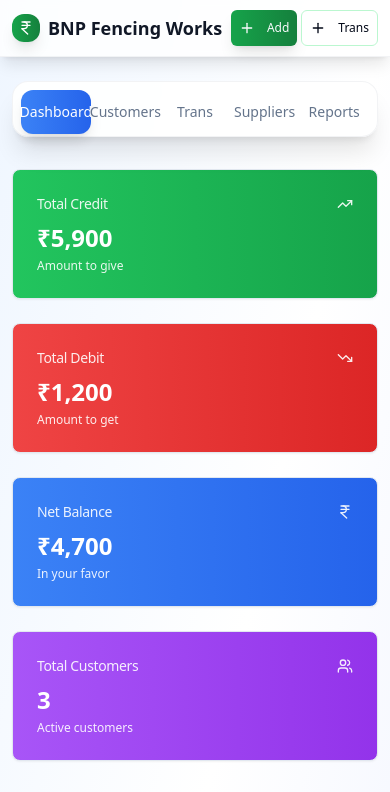
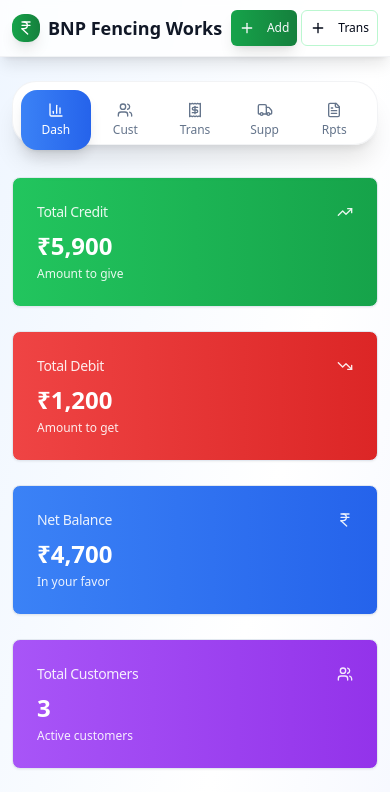
Before and after one commit to kishoreksk/pocket-book-online, a React (Vite) app: page / in a window 390 px wide. Shown: the top 792 px of the page. Built offline with nearby package versions, Linux system fonts and the light colour scheme.

Commit message:
Fix: Navigation panel with icons and responsiveness
Implement navigation panel with icons and ensure mobile responsiveness.

```diff
--- a/src/pages/Index.tsx
+++ b/src/pages/Index.tsx
@@ -1,11 +1,10 @@
-
 import React, { useState, useEffect } from 'react';
 import { Card, CardContent, CardHeader, CardTitle } from '@/components/ui/card';
 import { Button } from '@/components/ui/button';
 import { Input } from '@/components/ui/input';
 import { Badge } from '@/components/ui/badge';
 import { Tabs, TabsContent, TabsList, TabsTrigger } from '@/components/ui/tabs';
-import { Plus, Search, Users, TrendingUp, TrendingDown, IndianRupee, Eye, Edit, Trash2, Truck, Package, AlertTriangle, Download, FileText } from 'lucide-react';
+import { Plus, Search, Users, TrendingUp, TrendingDown, IndianRupee, Eye, Edit, Trash2, Truck, Package, AlertTriangle, Download, FileText, BarChart3, Receipt } from 'lucide-react';
 import CustomerForm from '@/components/CustomerForm';
 import TransactionForm from '@/components/TransactionForm';
 import DashboardStats from '@/components/DashboardStats';
@@ -386,39 +385,48 @@ const Index = () => {
 
       <div className="max-w-7xl mx-auto px-3 sm:px-4 lg:px-8 py-6 sm:py-8">
         <Tabs value={activeTab} onValueChange={setActiveTab} className="space-y-8 sm:space-y-10">
-          {/* Enhanced Navigation Tabs */}
+          {/* Enhanced Navigation Tabs with Icons */}
           <div className="flex justify-center">
-            <TabsList className="grid grid-cols-5 w-full max-w-2xl h-14 sm:h-16 p-2 bg-white/90 backdrop-blur-sm shadow-xl border border-gray-200/50 rounded-2xl">
+            <TabsList className="grid grid-cols-5 w-full max-w-3xl h-16 sm:h-18 p-2 bg-white/95 backdrop-blur-sm shadow-xl border border-gray-200/50 rounded-3xl">
               <TabsTrigger
                 value="dashboard"
-                className="px-3 sm:px-6 py-3 rounded-xl text-sm sm:text-base font-medium transition-all duration-300 data-[state=active]:bg-gradient-to-r data-[state=active]:from-blue-500 data-[state=active]:to-blue-600 data-[state=active]:text-white data-[state=active]:shadow-lg hover:bg-blue-50 hover:text-blue-700"
+                className="flex flex-col items-center justify-center px-2 sm:px-4 py-3 rounded-2xl text-xs sm:text-sm font-medium transition-all duration-300 data-[state=active]:bg-gradient-to-r data-[state=active]:from-blue-500 data-[state=active]:to-blue-600 data-[state=active]:text-white data-[state=active]:shadow-lg hover:bg-blue-50 hover:text-blue-700 space-y-1"
               >
-                Dashboard
+                <BarChart3 className="h-4 w-4 sm:h-5 sm:w-5" />
+                <span className="hidden sm:inline">Dashboard</span>
+                <span className="sm:hidden text-xs">Dash</span>
               </TabsTrigger>
               <TabsTrigger
                 value="customers"
-                className="px-3 sm:px-6 py-3 rounded-xl text-sm sm:text-base font-medium transition-all duration-300 data-[state=active]:bg-gradient-to-r data-[state=active]:from-green-500 data-[state=active]:to-green-600 data-[state=active]:text-white data-[state=active]:shadow-lg hover:bg-green-50 hover:text-green-700"
+                className="flex flex-col items-center justify-center px-2 sm:px-4 py-3 rounded-2xl text-xs sm:text-sm font-medium transition-all duration-300 data-[state=active]:bg-gradient-to-r data-[state=active]:from-green-500 data-[state=active]:to-green-600 data-[state=active]:text-white data-[state=active]:shadow-lg hover:bg-green-50 hover:text-green-700 space-y-1"
               >
-                Customers
+                <Users className="h-4 w-4 sm:h-5 sm:w-5" />
+                <span className="hidden sm:inline">Customers</span>
+                <span className="sm:hidden text-xs">Cust</span>
               </TabsTrigger>
               <TabsTrigger
                 value="transactions"
-                className="px-3 sm:px-6 py-3 rounded-xl text-sm sm:text-base font-medium transition-all duration-300 data-[state=active]:bg-gradient-to-r data-[state=active]:from-purple-500 data-[state=active]:to-purple-600 data-[state=active]:text-white data-[state=active]:shadow-lg hover:bg-purple-50 hover:text-purple-700"
+                className="flex flex-col items-center justify-center px-2 sm:px-4 py-3 rounded-2xl text-xs sm:text-sm font-medium transition-all duration-300 data-[state=active]:bg-gradient-to-r data-[state=active]:from-purple-500 data-[state=active]:to-purple-600 data-[state=active]:text-white data-[state=active]:shadow-lg hover:bg-purple-50 hover:text-purple-700 space-y-1"
               >
+                <Receipt className="h-4 w-4 sm:h-5 sm:w-5" />
                 <span className="hidden sm:inline">Transactions</span>
-                <span className="sm:hidden">Trans</span>
+                <span className="sm:hidden text-xs">Trans</span>
               </TabsTrigger>
               <TabsTrigger
                 value="suppliers"
-                className="px-3 sm:px-6 py-3 rounded-xl text-sm sm:text-base font-medium transition-all duration-300 data-[state=active]:bg-gradient-to-r data-[state=active]:from-orange-500 data-[state=active]:to-orange-600 data-[state=active]:text-white data-[state=active]:shadow-lg hover:bg-orange-50 hover:text-orange-700"
+                className="flex flex-col items-center justify-center px-2 sm:px-4 py-3 rounded-2xl text-xs sm:text-sm font-medium transition-all duration-300 data-[state=active]:bg-gradient-to-r data-[state=active]:from-orange-500 data-[state=active]:to-orange-600 data-[state=active]:text-white data-[state=active]:shadow-lg hover:bg-orange-50 hover:text-orange-700 space-y-1"
               >
-                Suppliers
+                <Truck className="h-4 w-4 sm:h-5 sm:w-5" />
+                <span className="hidden sm:inline">Suppliers</span>
+                <span className="sm:hidden text-xs">Supp</span>
               </TabsTrigger>
               <TabsTrigger
                 value="reports"
-                className="px-3 sm:px-6 py-3 rounded-xl text-sm sm:text-base font-medium transition-all duration-300 data-[state=active]:bg-gradient-to-r data-[state=active]:from-indigo-500 data-[state=active]:to-indigo-600 data-[state=active]:text-white data-[state=active]:shadow-lg hover:bg-indigo-50 hover:text-indigo-700"
+                className="flex flex-col items-center justify-center px-2 sm:px-4 py-3 rounded-2xl text-xs sm:text-sm font-medium transition-all duration-300 data-[state=active]:bg-gradient-to-r data-[state=active]:from-indigo-500 data-[state=active]:to-indigo-600 data-[state=active]:text-white data-[state=active]:shadow-lg hover:bg-indigo-50 hover:text-indigo-700 space-y-1"
               >
-                Reports
+                <FileText className="h-4 w-4 sm:h-5 sm:w-5" />
+                <span className="hidden sm:inline">Reports</span>
+                <span className="sm:hidden text-xs">Rpts</span>
               </TabsTrigger>
             </TabsList>
           </div>
```
